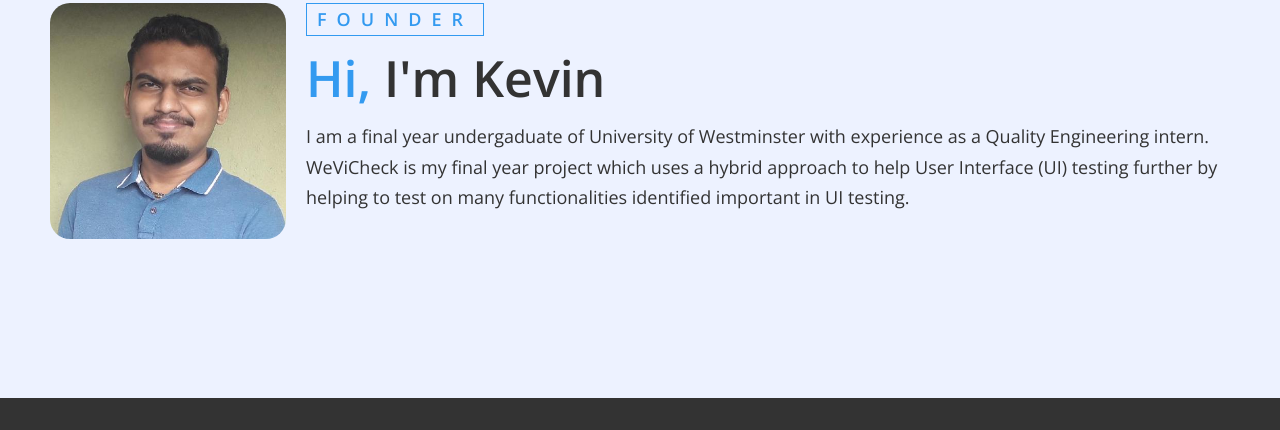
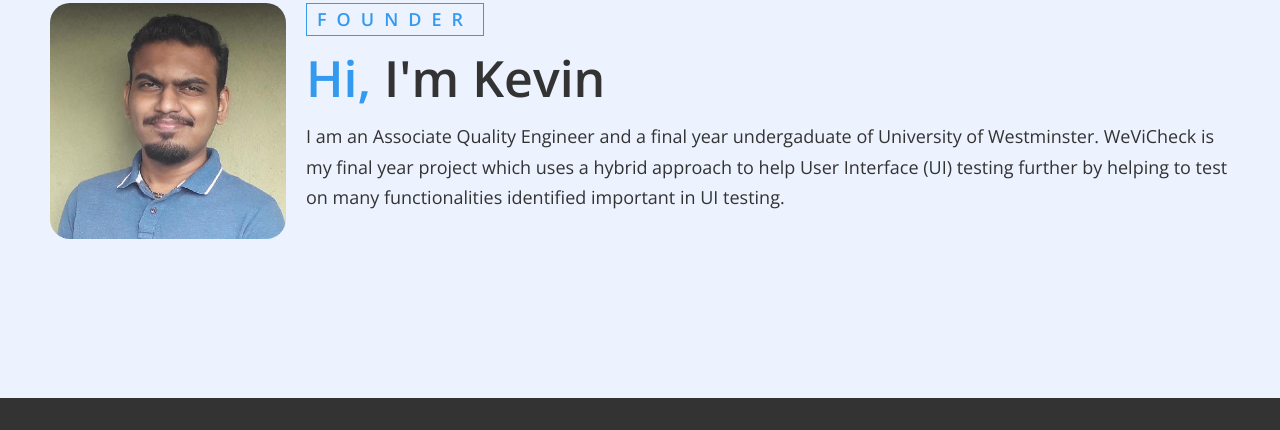
Before and after one commit to demnofocus/WeViCheck, a website: page index.html in a window 1280 px wide. Shown: the part 3168-3598 px from the top of the page. Drawn offline with nearby package versions, Linux system fonts and the light colour scheme.

Commit message:
code fix

```diff
--- a/index.html
+++ b/index.html
@@ -188,11 +188,11 @@
               <h4 class="creators__heading-sub">founder</h4>
               <h2 class="creators__heading"><span>Hi,</span> I'm Kevin</h2>
               <p>
-                I am a final year undergaduate of University of Westminster with
-                experience as a Quality Engineering intern. WeViCheck is my
-                final year project which uses a hybrid approach to help User
-                Interface (UI) testing further by helping to test on many
-                functionalities identified important in UI testing.
+                I am an Associate Quality Engineer and a final year undergaduate
+                of University of Westminster. WeViCheck is my final year project
+                which uses a hybrid approach to help User Interface (UI) testing
+                further by helping to test on many functionalities identified
+                important in UI testing.
               </p>
             </div>
           </div>
```
